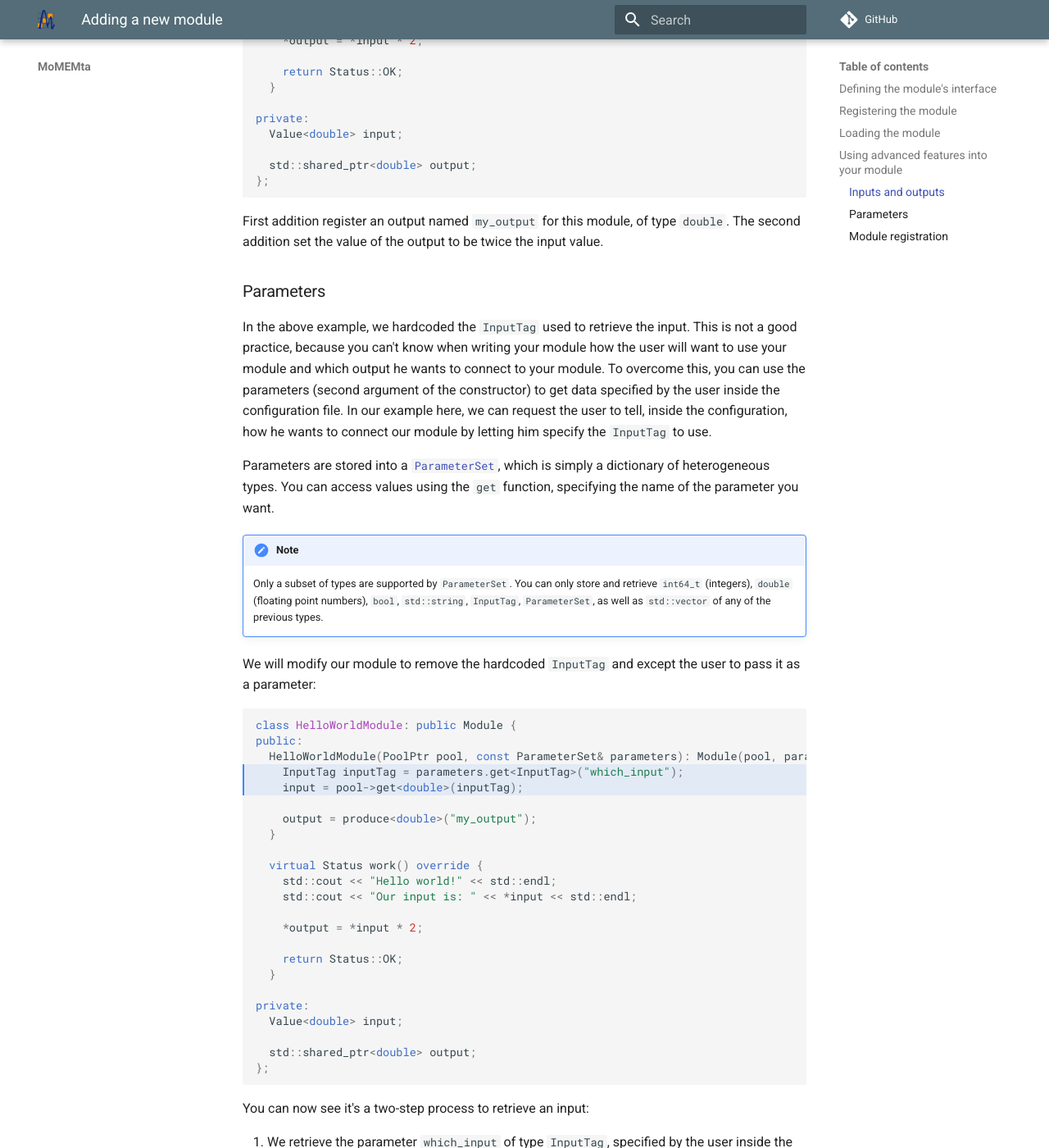
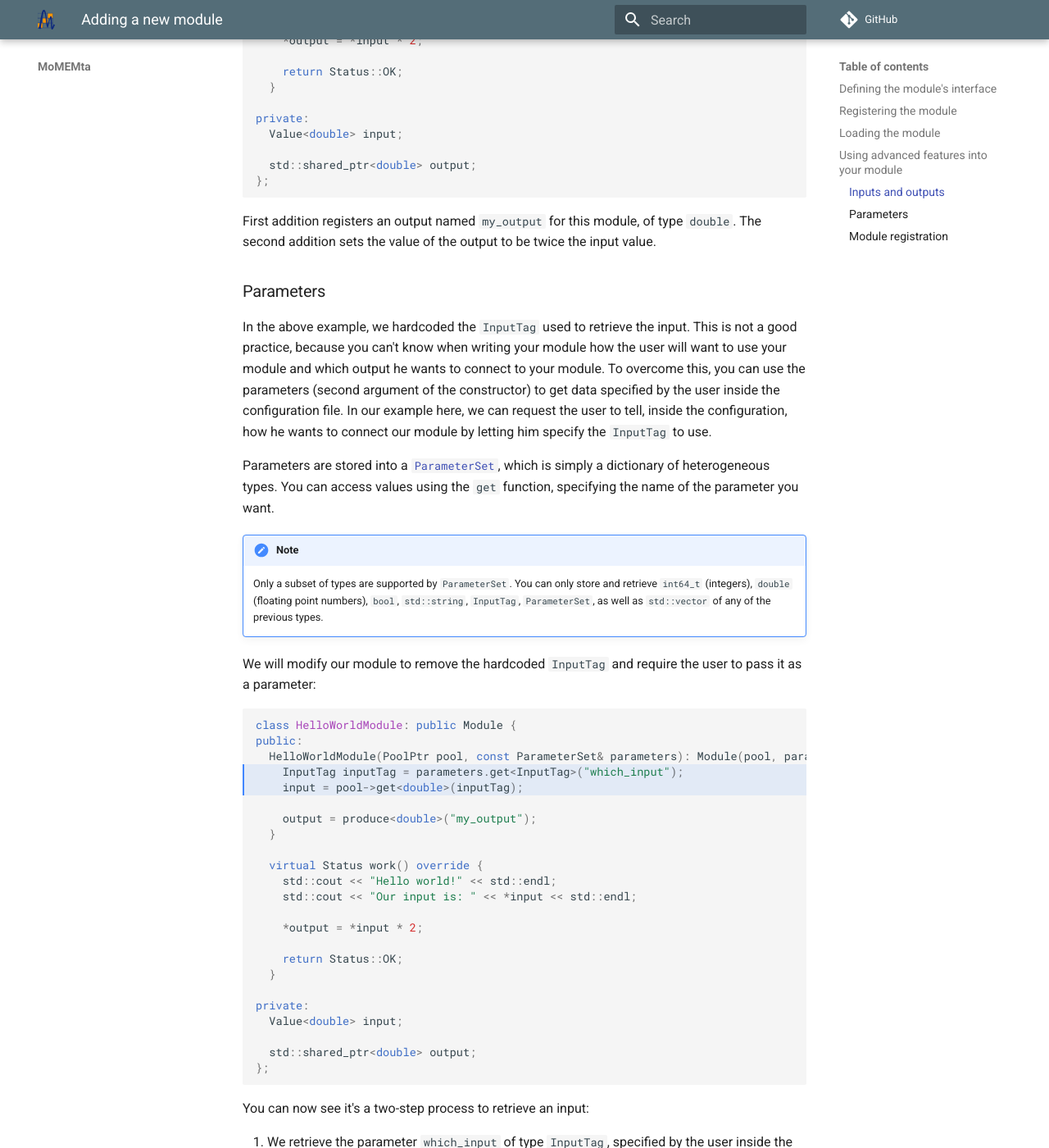
Before and after one commit to swertz/momemta.github.io, an MkDocs documentation site: the page built from docs/in-depth/new-module.md, in a window 1280 px wide and 1400 px high, scrolled down 2502 px. Shown: the whole window at 82% size. Built offline with MkDocs 1.6.1 and Material for MkDocs 9.7.7, drawn with Linux system fonts in a browser that asks for light colours; comment, search, counter and statistics services are not loaded; old or Windows-style settings are respelled for this version of MkDocs.

Commit message:
[Rebase] Fix typos

````diff
--- a/docs/in-depth/new-module.md
+++ b/docs/in-depth/new-module.md
@@ -131,7 +131,7 @@ private:
 };
 ```
 
-First addition register an output named `my_output` for this module, of type `double`. The second addition set the value of the output to be twice the input value.
+First addition registers an output named `my_output` for this module, of type `double`. The second addition sets the value of the output to be twice the input value.
 
 ### Parameters
 
@@ -142,7 +142,7 @@ Parameters are stored into a [`ParameterSet`](https://momemta.github.io/MoMEMta/
 !!! note
     Only a subset of types are supported by `ParameterSet`. You can only store and retrieve `int64_t` (integers), `double` (floating point numbers), `bool`, `std::string`, `InputTag`, `ParameterSet`, as well as `std::vector` of any of the previous types.
 
-We will modify our module to remove the hardcoded `InputTag` and except the user to pass it as a parameter:
+We will modify our module to remove the hardcoded `InputTag` and require the user to pass it as a parameter:
 
 ```C++ hl_lines="4 5"
 class HelloWorldModule: public Module {
````
Also changed, not shown: other parts of docs/in-depth/new-module.md (+1 -1 lines).
